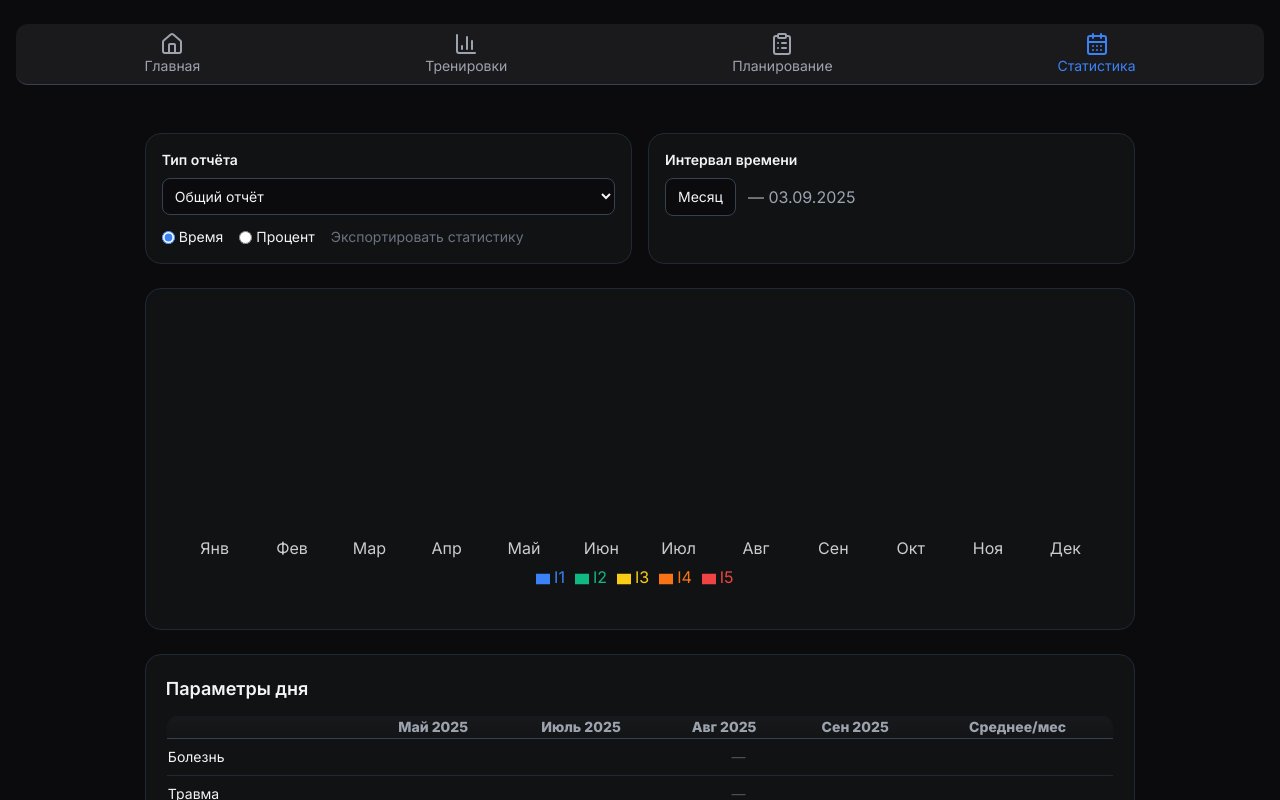
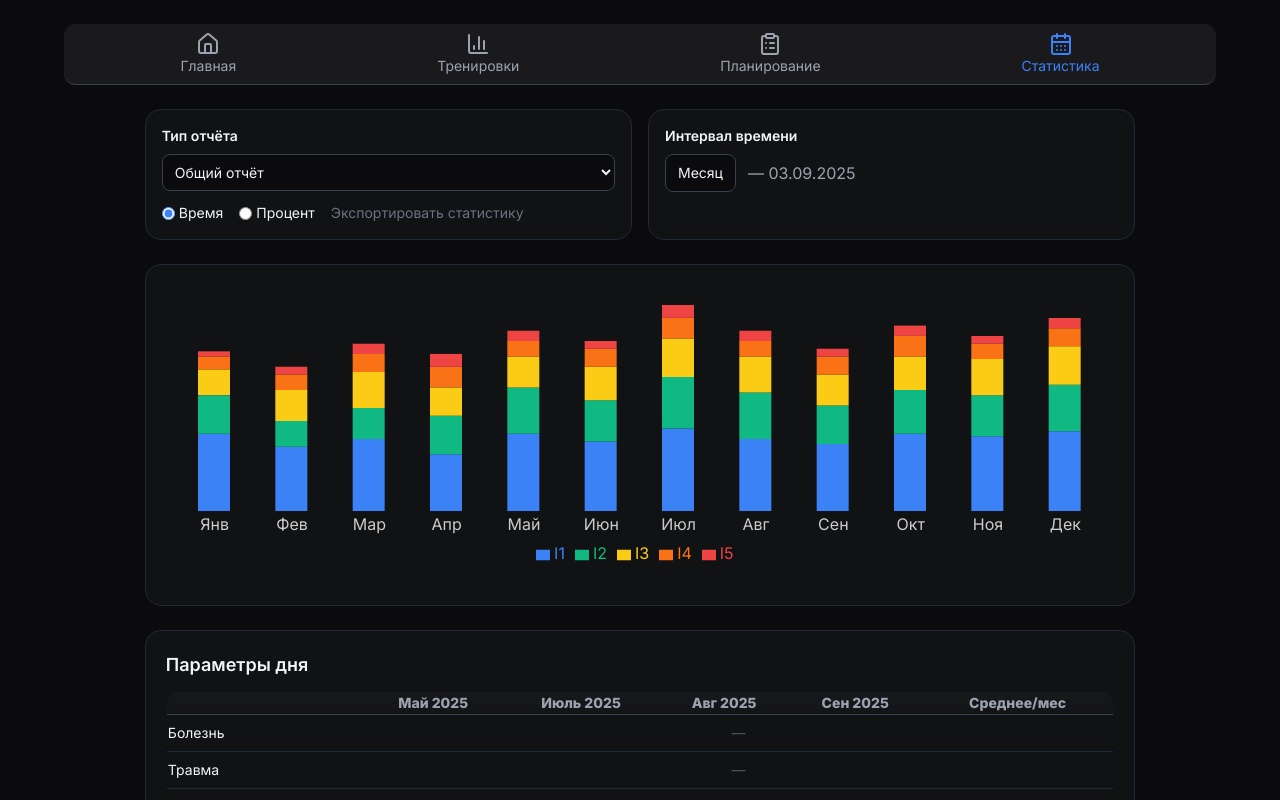
Before and after one commit to mbaliabin/dagbook-test, a React (Vite) app in the folder fasx-frontend/: page /statistics in a window 1280 px wide. Shown: the top 800 px of the page. Built offline with nearby package versions, Linux system fonts and the light colour scheme.

Commit message:
Доработка StatisticsPage.tsx 35

```diff
--- a/fasx-frontend/src/pages/StatisticsPage.tsx
+++ b/fasx-frontend/src/pages/StatisticsPage.tsx
@@ -26,31 +26,56 @@ export default function StatisticsPage() {
     { label: "Статистика", icon: CalendarDays, path: "/statistics" },
   ];
 
-  const months = ["Янв","Фев","Мар","Апр","Май","Июн","Июл","Авг","Сен","Окт","Ноя","Дек"];
+  const months = [
+    "Янв","Фев","Мар","Апр","Май","Июн","Июл","Авг","Сен","Окт","Ноя","Дек",
+  ];
 
   const enduranceData = [
-    { zone: "I1", color: "#3b82f6", data: Array(12).fill("3:00") },
-    { zone: "I2", color: "#10b981", data: Array(12).fill("2:00") },
-    { zone: "I3", color: "#facc15", data: Array(12).fill("1:30") },
-    { zone: "I4", color: "#f97316", data: Array(12).fill("0:45") },
-    { zone: "I5", color: "#ef4444", data: Array(12).fill("0:20") },
+    { zone: "I1", color: "#3b82f6", data: ["3:20","2:50","4:10","3:45","2:30","4:00","3:10","2:55","3:35","4:20","3:00","3:10"] },
+    { zone: "I2", color: "#10b981", data: ["2:15","1:50","2:00","1:40","1:35","1:50","2:10","2:05","2:20","2:30","2:15","2:00"] },
+    { zone: "I3", color: "#facc15", data: ["1:40","1:30","1:20","1:25","1:10","1:30","1:45","1:25","1:40","1:50","1:35","1:25"] },
+    { zone: "I4", color: "#f97316", data: ["0:45","0:50","0:35","0:40","0:30","0:35","0:50","0:45","0:55","0:50","0:40","0:35"] },
+    { zone: "I5", color: "#ef4444", data: ["0:20","0:15","0:25","0:20","0:18","0:20","0:22","0:19","0:25","0:30","0:20","0:18"] },
   ];
 
   const trainingTypes = [
-    "Бег","Лыжи классическим стилем","Лыжи коньковым стилем",
-    "Лыжероллеры классическим стилем","Лыжероллеры коньковым стилем",
-    "Силовая тренировка","Велосипед","Другое",
+    "Бег",
+    "Лыжи классическим стилем",
+    "Лыжи коньковым стилем",
+    "Лыжероллеры классическим стилем",
+    "Лыжероллеры коньковым стилем",
+    "Силовая тренировка",
+    "Велосипед",
+    "Другое",
   ];
 
   const trainingTypeData = trainingTypes.map((type) => ({
     type,
-    data: Array.from({ length: 12 }, () => "1:30"),
+    data: Array.from({ length: 12 }, () =>
+      `${Math.floor(Math.random() * 4)}:${String(Math.floor(Math.random() * 60)).padStart(2, "0")}`
+    ),
   }));
+
+  const mockData = [
+    { month: "Янв", I1: 30, I2: 15, I3: 10, I4: 5, I5: 2 },
+    { month: "Фев", I1: 25, I2: 10, I3: 12, I4: 6, I5: 3 },
+    { month: "Мар", I1: 28, I2: 12, I3: 14, I4: 7, I5: 4 },
+    { month: "Апр", I1: 22, I2: 15, I3: 11, I4: 8, I5: 5 },
+    { month: "Май", I1: 30, I2: 18, I3: 12, I4: 6, I5: 4 },
+    { month: "Июн", I1: 27, I2: 16, I3: 13, I4: 7, I5: 3 },
+    { month: "Июл", I1: 32, I2: 20, I3: 15, I4: 8, I5: 5 },
+    { month: "Авг", I1: 28, I2: 18, I3: 14, I4: 6, I5: 4 },
+    { month: "Сен", I1: 26, I2: 15, I3: 12, I4: 7, I5: 3 },
+    { month: "Окт", I1: 30, I2: 17, I3: 13, I4: 8, I5: 4 },
+    { month: "Ноя", I1: 29, I2: 16, I3: 14, I4: 6, I5: 3 },
+    { month: "Дек", I1: 31, I2: 18, I3: 15, I4: 7, I5: 4 },
+  ];
 
   const toMinutes = (time: string) => {
     const [h, m] = time.split(":").map(Number);
     return h * 60 + m;
   };
+
   const toTimeString = (minutes: number) => {
     const h = Math.floor(minutes / 60);
     const m = minutes % 60;
@@ -60,6 +85,7 @@ export default function StatisticsPage() {
   const totalByMonth = months.map((_, monthIndex) =>
     toTimeString(enduranceData.reduce((sum, zone) => sum + toMinutes(zone.data[monthIndex]), 0))
   );
+
   const totalByZone = enduranceData.map((zone) =>
     toTimeString(zone.data.reduce((sum, time) => sum + toMinutes(time), 0))
   );
@@ -67,15 +93,16 @@ export default function StatisticsPage() {
   const totalTrainingByMonth = months.map((_, i) =>
     toTimeString(trainingTypeData.reduce((sum, type) => sum + toMinutes(type.data[i]), 0))
   );
+
   const totalTrainingByType = trainingTypeData.map((t) =>
     toTimeString(t.data.reduce((sum, time) => sum + toMinutes(time), 0))
   );
 
   return (
-    <div className="min-h-screen bg-[#0B0B0D] text-gray-100 flex flex-col px-4 py-6">
+    <div className="min-h-screen bg-[#0B0B0D] text-gray-100 p-6 flex flex-col">
 
       {/* Верхнее меню */}
-      <div className="flex justify-around bg-[#1a1a1d] border-b border-gray-700 py-2 px-4 rounded-xl mb-6">
+      <div className="max-w-6xl mx-auto w-full flex justify-around bg-[#1a1a1d] border-b border-gray-700 py-2 px-4 rounded-xl mb-6">
         {menuItems.map((item) => {
           const Icon = item.icon;
           const isActive = location.pathname === item.path;
@@ -94,7 +121,8 @@ export default function StatisticsPage() {
         })}
       </div>
 
-      <div className="max-w-7xl mx-auto p-6 space-y-6">
+      {/* Основной контент */}
+      <div className="flex-1 max-w-6xl mx-auto space-y-6">
 
         {/* Фильтры */}
         <div className="grid grid-cols-1 md:grid-cols-2 gap-4">
@@ -135,11 +163,13 @@ export default function StatisticsPage() {
         <div className="bg-[#111214] p-5 rounded-2xl border border-gray-800 animate-fadeIn">
           <ResponsiveContainer width="100%" height={300}>
             <BarChart
-              data={months.map((m) => ({ month: m, I1: 0, I2:0, I3:0, I4:0, I5:0 }))}
+              data={mockData}
               margin={{ top: 20, right: 10, left: 10, bottom: 20 }}
             >
               <XAxis dataKey="month" axisLine={false} tickLine={false} stroke="#ccc" />
-              <Tooltip contentStyle={{ backgroundColor: "#1a1a1d", border: "1px solid #333", color: "#fff" }} />
+              <Tooltip
+                contentStyle={{ backgroundColor: "#1a1a1d", border: "1px solid #333", color: "#fff" }}
+              />
               <Legend formatter={(value) => value} wrapperStyle={{ color: "#fff" }} />
               <Bar dataKey="I1" stackId="a" fill="#3b82f6" barSize={32} />
               <Bar dataKey="I2" stackId="a" fill="#10b981" barSize={32} />
```
